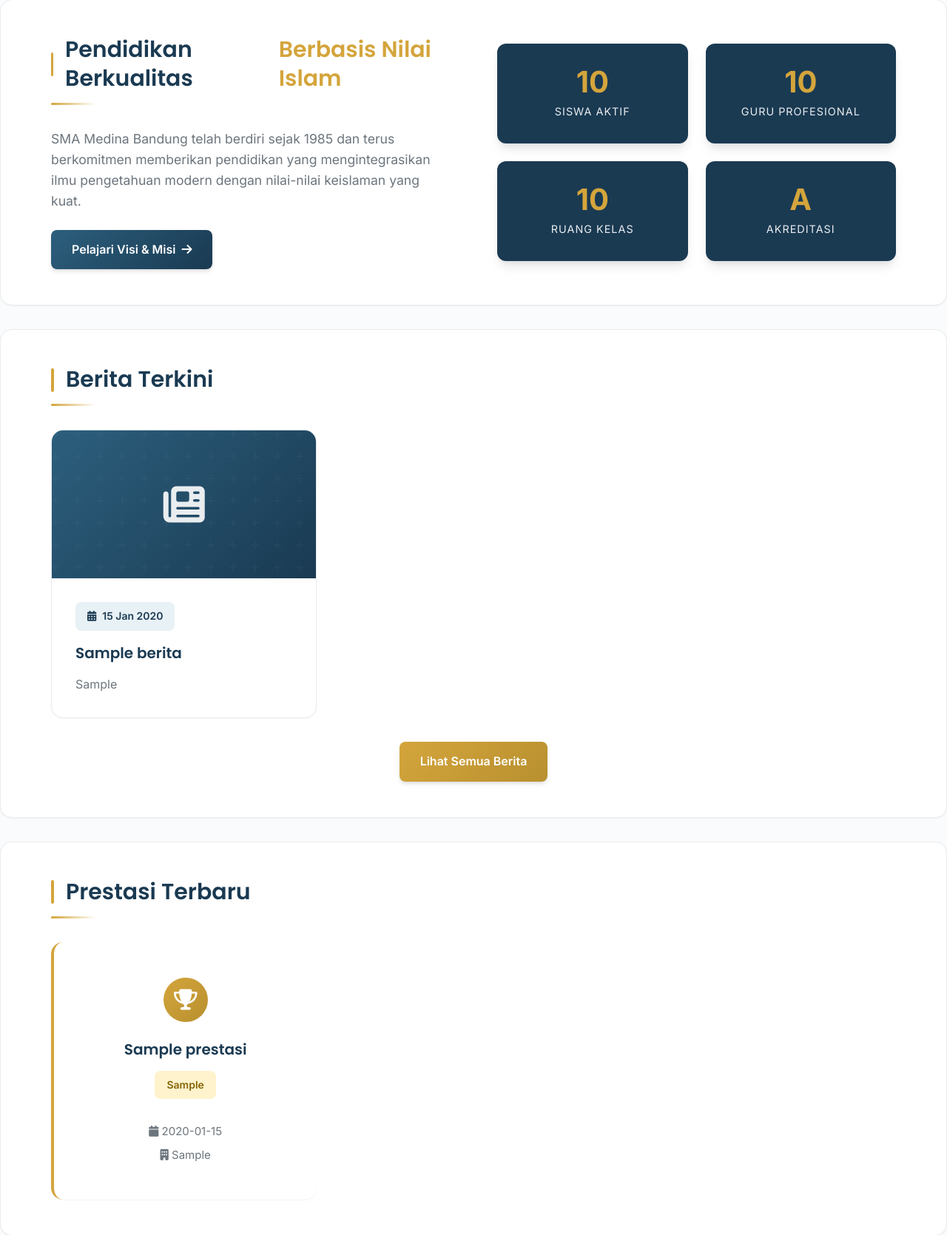
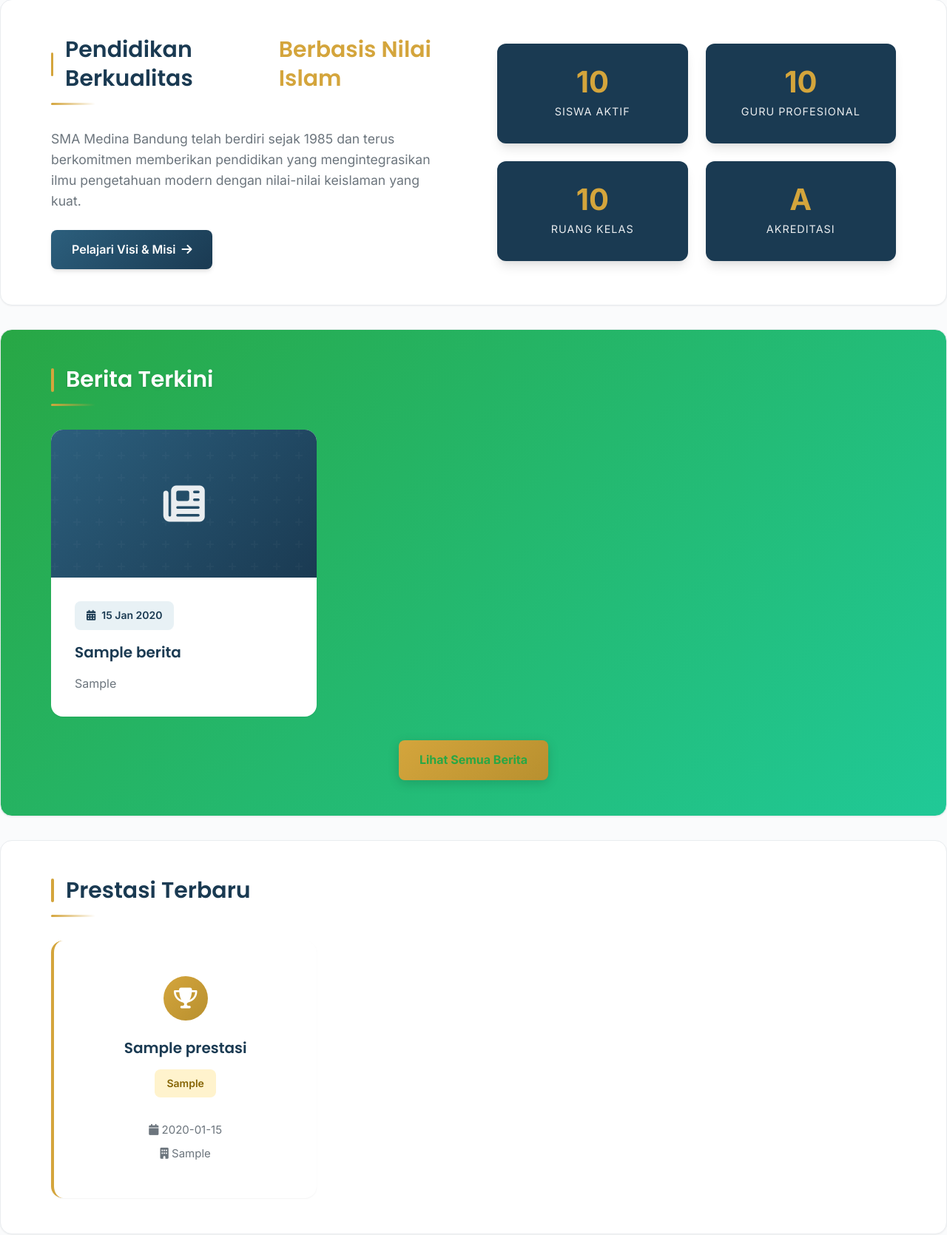
Before and after one commit to madlanh/medinaProject, a Flask app: page / in a window 1280 px wide. Shown: the part 809-2479 px from the top of the page at 74% size. Run offline with Flask 3, Linux system fonts and the light colour scheme; tables that the repository leaves empty hold one stand-in row (values such as "Sample post"); grey boxes marked "Sample" are stand-in pictures.

Commit message:
Update style.css

```diff
--- a/static/css/style.css
+++ b/static/css/style.css
@@ -1899,3 +1899,41 @@ footer p {
         animation-duration: 20s; /* Sedikit lebih cepat di HP */
     }
 }
+
+/* =========================================
+   STYLE KHUSUS BERITA BERANDA (GRADIENT)
+   ========================================= */
+
+.home-news-section {
+    /* Gradien Hijau sesuai permintaan (#28a745 -> #20c997) */
+    background: linear-gradient(135deg, #28a745 0%, #20c997 100%);
+    color: #ffffff; /* Ubah warna teks jadi putih agar kontras */
+    position: relative;
+}
+
+/* Pastikan Judul "Berita Terkini" berwarna Putih */
+.home-news-section h2 {
+    color: #ffffff !important;
+    text-shadow: 0 2px 4px rgba(0,0,0,0.1); /* Sedikit bayangan agar tulisan tajam */
+}
+
+/* Penyesuaian Tombol "Lihat Semua Berita" agar serasi dengan background hijau */
+.home-news-section .btn-accent {
+    background-color: #ffffff !important; /* Tombol jadi putih */
+    color: #28a745 !important; /* Teks tombol jadi hijau */
+    border: none;
+    font-weight: 700;
+    box-shadow: 0 4px 15px rgba(0,0,0,0.15);
+}
+
+.home-news-section .btn-accent:hover {
+    background-color: #f8f9fa !important;
+    transform: translateY(-3px);
+    box-shadow: 0 6px 20px rgba(0,0,0,0.2);
+}
+
+/* Opsional: Jika kartu berita transparan, beri warna putih agar isi berita terbaca */
+.news-card {
+    background: #ffffff;
+    border: none; /* Hilangkan border bawaan jika ada */
+}
```
